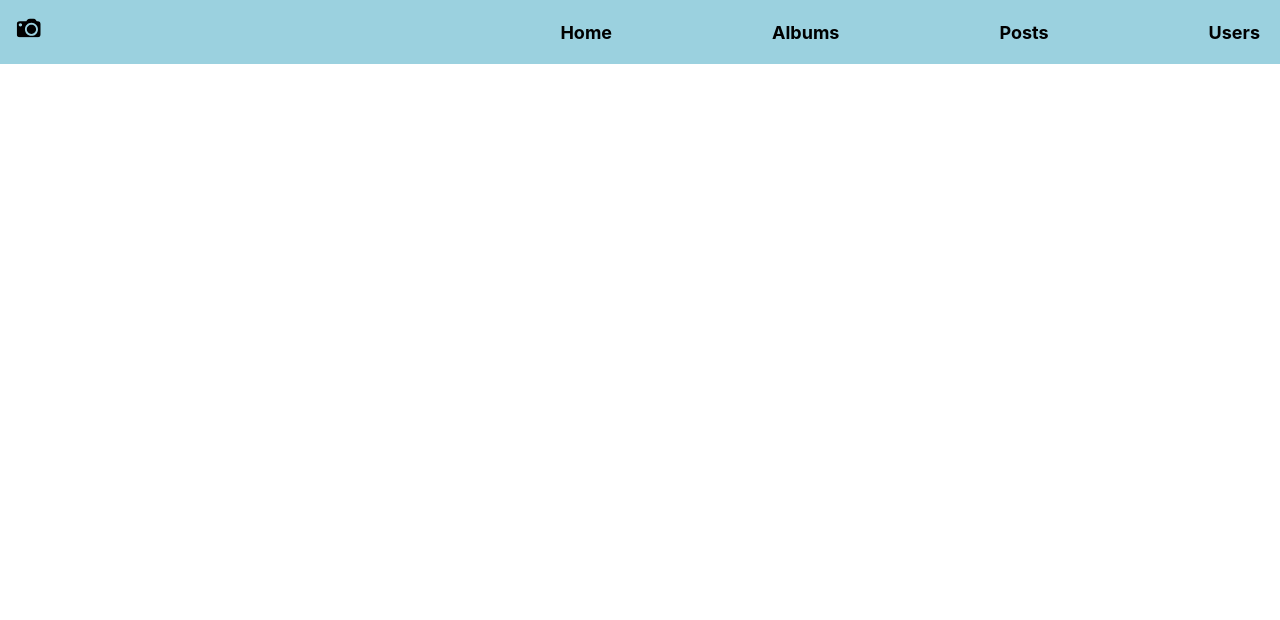
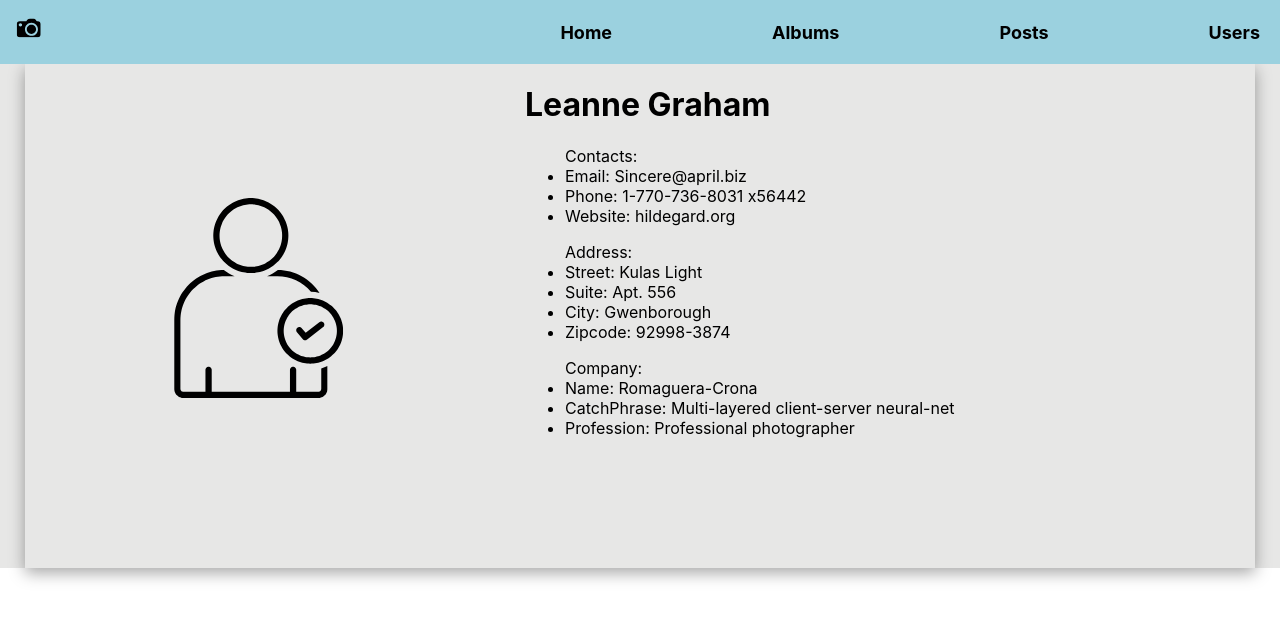
Before and after one commit to adomsnavicki/JSONAPI, a React (Create React App) app: page /user/1 in a window 1280 px wide. Shown: the top 620 px of the page. Built offline with nearby package versions, Linux system fonts and the light colour scheme; data requests are answered from the project's data file.

Commit message:
user-add-id

```diff
--- a/src/App.js
+++ b/src/App.js
@@ -19,6 +19,7 @@ function App() {
           <Route path="/home/" element={<JsonHomePage />} />
           <Route path="/users/" element={<JsonUsersPage />} />
           <Route path="/user/" element={<JsonUserPage />} />
+          <Route path="/user/:id" element={<JsonUserPage />} />
           <Route path="/posts/" element={<JsonPostsPage />} />
           <Route path="/albums/" element={<JsonAlbumsPage />} />
         </Routes>
--- a/src/Components/ContentCreator.js
+++ b/src/Components/ContentCreator.js
@@ -11,7 +11,7 @@ const ContentCreator = ({ item, link }) => {
           item.length > 0 &&
           item.map((content, index) => (
             <div key={index} className="list-wrapper">
-              <Link to={link}>
+              <Link to={link + content.id}>
                 <h1 className="item-title">{content.name}</h1>
                 <img className="user-image" src={userLogo} alt="user"></img>
                 <span className="item-introduction">
--- a/src/JsonPages/JsonMainPage.js
+++ b/src/JsonPages/JsonMainPage.js
@@ -1,5 +1,6 @@
 import { useState } from "react";
 import { useEffect } from "react";
+import { useParams } from "react-router-dom";
 import axios from "axios";
 import Title from "../Components/Title";
 import ContentCreator from "../Components/ContentCreator";
@@ -7,6 +8,7 @@ import ContentCreator from "../Components/ContentCreator";
 const apiURL = `http://localhost:3000/`;
 
 const JsonMainPage = () => {
+  let { id } = useParams();
   const [posts, setPosts] = useState();
   const [users, setUsers] = useState();
   const [albums, setAlbums] = useState();
@@ -20,11 +22,11 @@ const JsonMainPage = () => {
   }, []);
 
   useEffect(() => {
-    axios.get(`${apiURL}users?_limit=3`).then((users) => {
+    axios.get(`${apiURL}users?_limit=3?id=${id}`).then((users) => {
       const usersData = users.data;
       setUsers(usersData);
     });
-  }, []);
+  }, [id]);
   useEffect(() => {
     axios.get(`${apiURL}albums?_limit=10`).then((albums) => {
       const albumsData = albums.data;
--- a/src/JsonPages/JsonUserPage.js
+++ b/src/JsonPages/JsonUserPage.js
@@ -1,24 +1,57 @@
 import React from "react";
 import { useState } from "react";
 import { useEffect } from "react";
+import { useParams } from "react-router-dom";
 import axios from "axios";
-import ContentCreator from "../Components/ContentCreator";
+import userLogo from "../Svg/user.svg";
+import "../Scss/user.scss";
 
 const apiURL = `http://localhost:3000/`;
 
 const JsonUserPage = () => {
+  let { id } = useParams();
   const [user, setUser] = useState();
 
   useEffect(() => {
-    axios.get(`${apiURL}users?_limit=3`).then((user) => {
+    axios.get(`${apiURL}users?id=${id}`).then((user) => {
       const userData = user.data;
       setUser(userData);
     });
-  }, []);
-
+  }, [id]);
   return (
     <div>
-      <ContentCreator item={user} link={"/user/"} />
+      {user &&
+        user.length > 0 &&
+        user.map((user, index) => (
+          <div className="user-wrapper" key={index}>
+            <div className="user-image">
+              <img className="user-image" src={userLogo} alt="user"></img>
+            </div>
+            <div className="user-content">
+              {" "}
+              <h1>{user.name}</h1>
+              <ul>
+                Contacts:
+                <li>Email: {user.email}</li>
+                <li>Phone: {user.phone}</li>
+                <li>Website: {user.website}</li>
+              </ul>
+              <ul>
+                Address:
+                <li>Street: {user.address.street}</li>
+                <li>Suite: {user.address.suite}</li>
+                <li>City: {user.address.city}</li>
+                <li>Zipcode: {user.address.zipcode}</li>
+              </ul>
+              <ul>
+                Company:
+                <li>Name: {user.company.name}</li>
+                <li>CatchPhrase: {user.company.catchPhrase}</li>
+                <li>Profession: {user.profession}</li>
+              </ul>
+            </div>
+          </div>
+        ))}
     </div>
   );
 };
--- /dev/null
+++ b/src/Scss/user.scss
@@ -0,0 +1,3 @@
+.user-wrapper {
+  display: flex;
+}
```
